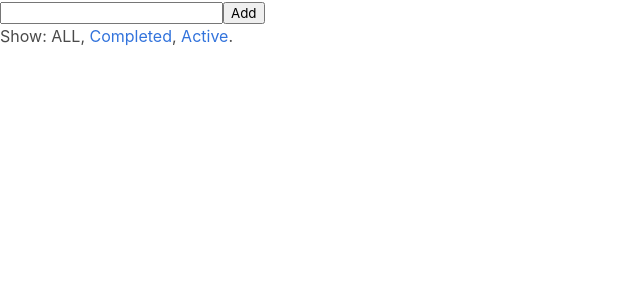
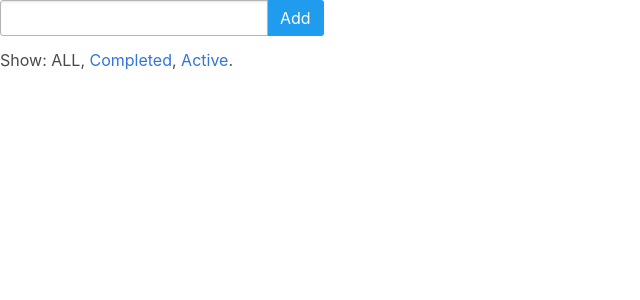
Before and after one commit to crazhou/react-digdns, a React (Create React App) app: page / in a window 1280 px wide. Shown: the top 300 px of the page, without its empty margins (0-640 px from the left). Built offline with nearby package versions, Linux system fonts and the light colour scheme.

Commit message:
加入一些新的样式

```diff
--- a/src/components/AddTodo.js
+++ b/src/components/AddTodo.js
@@ -3,9 +3,20 @@ import React from "react";
 class AddTodo extends React.Component {
   render() {
     return (
-      <div>
-        <input type="text" ref="input" onKeyUp={e => this.handleKeyUp(e)} />
-        <button onClick={e => this.handleClick(e)}>Add</button>
+      <div className="field has-addons">
+        <div className="control">
+          <input
+            type="text"
+            className="input"
+            ref="input"
+            onKeyUp={e => this.handleKeyUp(e)}
+          />
+        </div>
+        <div className="control">
+          <button onClick={e => this.handleClick(e)} className="button is-info">
+            Add
+          </button>
+        </div>
       </div>
     );
   }
--- a/src/containers/App.js
+++ b/src/containers/App.js
@@ -16,15 +16,15 @@ class App extends React.Component {
     return (
       <div>
         <AddTodo onAddClick={text => dispatch(addTodo(text))} />
-        <TodoList
-          todos={visibleTodos}
-          onTodoClick={index => dispatch(toggleTodo(index))}
-        />
         <Footer
           filter={visibilityFilter}
           onFilterChange={nextFilter =>
             dispatch(setVisibilityFilter(nextFilter))
           }
+        />
+        <TodoList
+          todos={visibleTodos}
+          onTodoClick={index => dispatch(toggleTodo(index))}
         />
       </div>
     );
```
